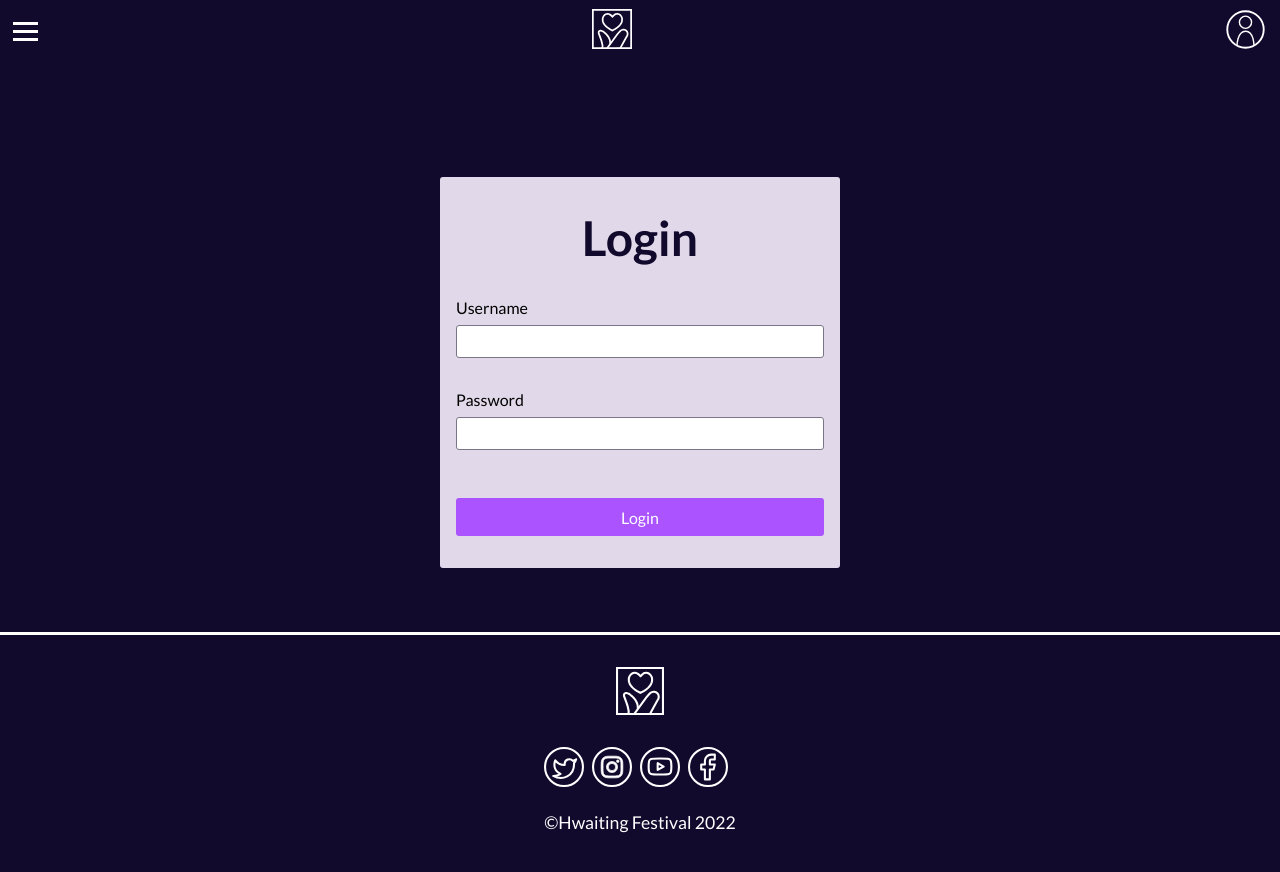
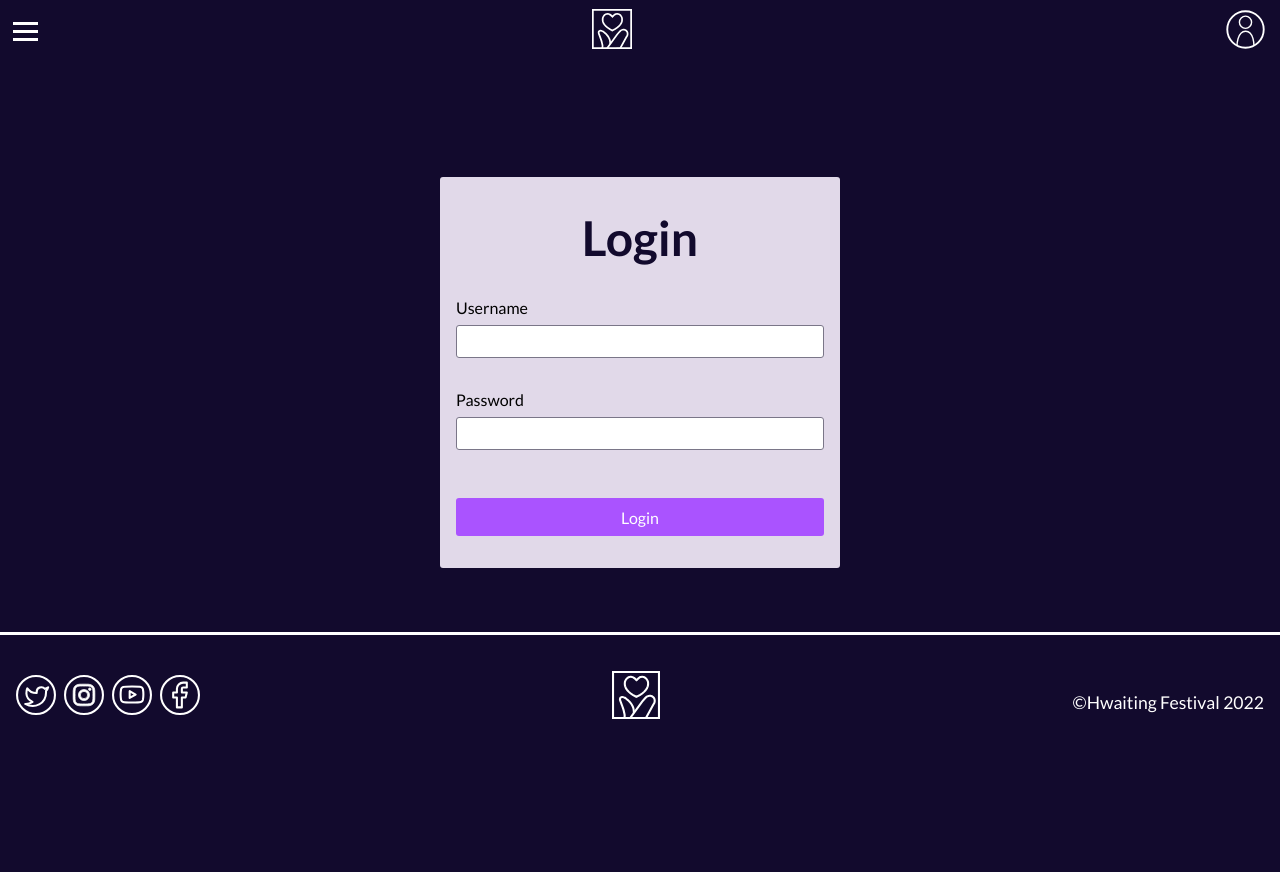
Before and after one commit to ceci919p/hwaitingfestival, a React (Create React App) app: page /account in a window 1280 px wide. Shown: the top 872 px of the page. After the commit the page ends 800 px from the top, so only its background shows below. Built offline with nearby package versions, Linux system fonts and the light colour scheme; no server answers.

Commit message:
footer done

```diff
--- a/src/components/Footer.js
+++ b/src/components/Footer.js
@@ -7,9 +7,8 @@ import logo from "../images/logo_light.svg";
 export default function Footer() {
   return (
     <footer id="footer">
-      <div>
-        <img className="footer-logo" src={logo} alt="Logo" />
-      </div>
+      <img className="footer-logo" src={logo} alt="Logo" />
+
       <div id="footer-socials">
         <button id="footer-twitter" className="footer-social-wrapper">
           <img className="footer-social" src={twitterLogo} alt="Twitter" />
--- a/src/sass/layout/footer.scss
+++ b/src/sass/layout/footer.scss
@@ -7,9 +7,20 @@ footer {
   display: grid;
   justify-content: center;
 
+  @include mixins.bp-large {
+    display: flex;
+    justify-content: space-between;
+    align-items: center;
+    padding-inline: 1rem 1rem;
+  }
+
   p {
     text-align: center;
     margin-top: 1rem;
+
+    @include mixins.bp-large {
+      order: 3;
+    }
   }
 }
 
@@ -31,25 +42,25 @@ footer {
 
 #footer-twitter {
   &:hover {
-    box-shadow: 0px 0px 8px #61eaff;
+    box-shadow: 0px 0px 16px #00ddff;
   }
 }
 
 #footer-ig {
   &:hover {
-    box-shadow: 0px 0px 8px #b84dff;
+    box-shadow: 0px 0px 16px #9900ff;
   }
 }
 
 #footer-yt {
   &:hover {
-    box-shadow: 0px 0px 8px #fb2626;
+    box-shadow: 0px 0px 16px #ff0000;
   }
 }
 
 #footer-fb {
   &:hover {
-    box-shadow: 0px 0px 8px #0021c8;
+    box-shadow: 0px 0px 16px rgb(35, 57, 255);
   }
 }
 
@@ -59,7 +70,12 @@ footer {
   margin-inline: auto;
   cursor: pointer;
 
+  @include mixins.bp-large {
+    order: 2;
+    margin-bottom: 0;
+  }
+
   &:hover {
-    box-shadow: 0px 0px 8px vars.$lightneonblue;
+    box-shadow: 0px 0px 12px vars.$lightneonblue;
   }
 }
```
